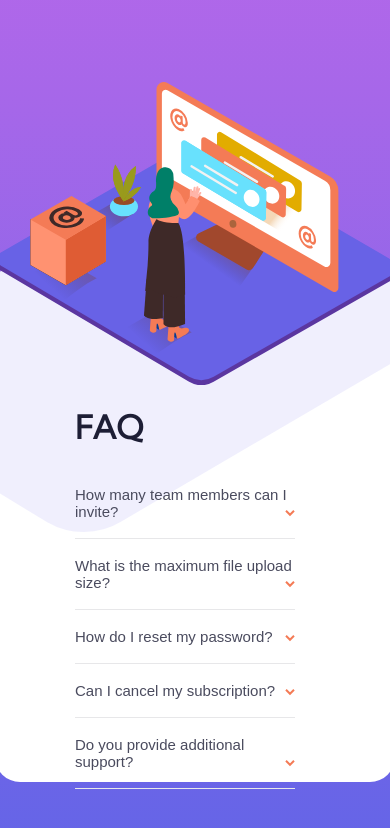
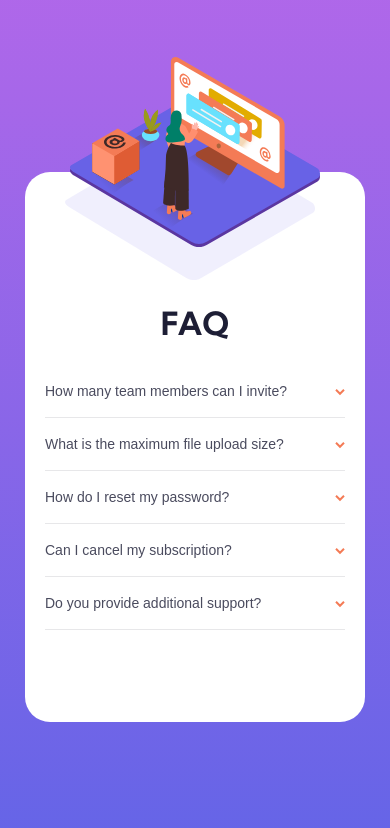
Before and after one commit to LucasEPK/faq-accordion-card, a plain HTML site: page index.html in a window 390 px wide. Drawn offline with Linux system fonts and the light colour scheme.

Commit message:
added mobile view and README

```diff
--- a/index.html
+++ b/index.html
@@ -10,7 +10,9 @@
 
   <script src="script.js" async></script> <!--Async makes it so the page downloads the script but also continues to do the other stuff in html, this is useful because there's no need to put this line at the bottom of the body now-->
 
-  <link href='https://fonts.googleapis.com/css?family=Kumbh Sans' rel='stylesheet'>
+  <link rel="preconnect" href="https://fonts.googleapis.com">
+  <link rel="preconnect" href="https://fonts.gstatic.com" crossorigin>
+  <link href="https://fonts.googleapis.com/css2?family=Kumbh+Sans:wght@400;700&display=swap" rel="stylesheet">
 
   <link rel="stylesheet" href="style.css">
 </head>
--- a/style.css
+++ b/style.css
@@ -13,7 +13,7 @@ body{
     background-repeat: no-repeat;
 
     /*font used*/
-    font-family: 'Kumbh Sans';
+    font-family: 'Kumbh Sans', sans-serif;
 }
 
 h1{
@@ -46,7 +46,7 @@ h1{
 
 .active {/*this is activated by js*/
     color:hsl(238, 29%, 16%);
-    font-weight: 600;
+    font-weight: 700;
     font-size: 14px; /*Fonts goes smaller to match preview image size*/
 }
 
@@ -102,36 +102,74 @@ h1{
 #girl_screen{
     height: 100%;
     width: 100%;
+    /*i made the woman online img as background so I can put the box img on top and also to make it clip*/
     background-image: url(images/illustration-woman-online-desktop.svg);
     background-size: 470px;
     background-repeat: no-repeat;
+    /*clips the image because it goes outside*/
     background-position: -80px;
-
+    /*this kinda centers the box*/
     display: flex;
     align-items: center;
 }
 
-#girl_screen img{
+#girl_screen img{/*this is the box and the margin is negative so it goes outside*/
     margin: 95px 0 0 -93px;
 }
 
-#item2{
+#item2{/*text margin*/
     margin: 0 100px 0 80px;
 }
 
 @media(max-width: 800px) { /*Mobile design*/
+
+    .question_txt{
+        font-size: 14px;
+    }
+
+    .active{
+        font-size: 13px;
+    }
+
     #flex_container{
-        /*changes background image to mobile version*/
+        /*makes items stack on top of eachother*/
+        flex-direction: column;
+        /*changes size to fit new screen size*/
+        min-width: 200px;
+        min-height: 550px;
+        /*changes background image to mobile version and fixes it for new screensize*/
         background-image: url(images/bg-pattern-mobile.svg);
-        flex-direction: column;
-        margin: 200px 60px 0 60px;
+        background-size: 250px;
+        background-position: 40px 0;
+        margin: 50px 25px 0 25px;
     }
-    #girl_screen{
+
+    #girl_screen{ /*deletes woman online background img because we are gonna make it an actual img in the html*/
         background-image: none;
+        background-size: 0px;
+
+        /*resets heights and widths*/
+        height: auto;
+        width: auto;
     }
-    #girl_screen img{
+
+    #girl_screen img{ /*changes box image to woman online mobile image*/
+        width: 250px;
+        height: auto;
         content: url(images/illustration-woman-online-mobile.svg);
-        margin: -180px 0 0 0;
+        margin: -115px 0 0 0;/*puts image above and overflowing*/
+    }
 
+    #item1{
+        min-width: 100px;
+        height: 110px; /*this makes FAQ go up because the div occupies less space than the image and the image is overlapping outside*/
+    }
+
+    #item2{
+        margin: 0 20px 0 20px;
+    }
+
+    #item2 h1{
+        text-align: center;
     }
 }
```
Also changed, not shown: README.txt (deleted), screenshot.png (added), 1 other file.
